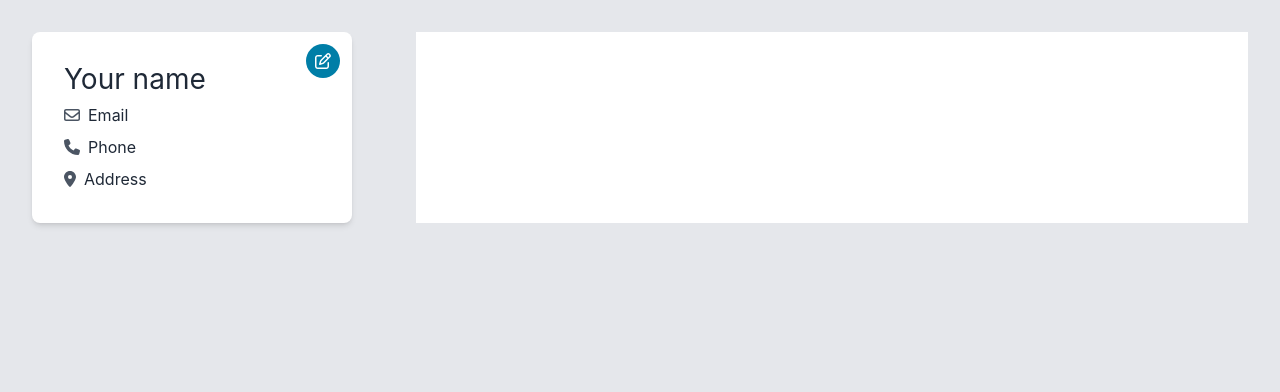
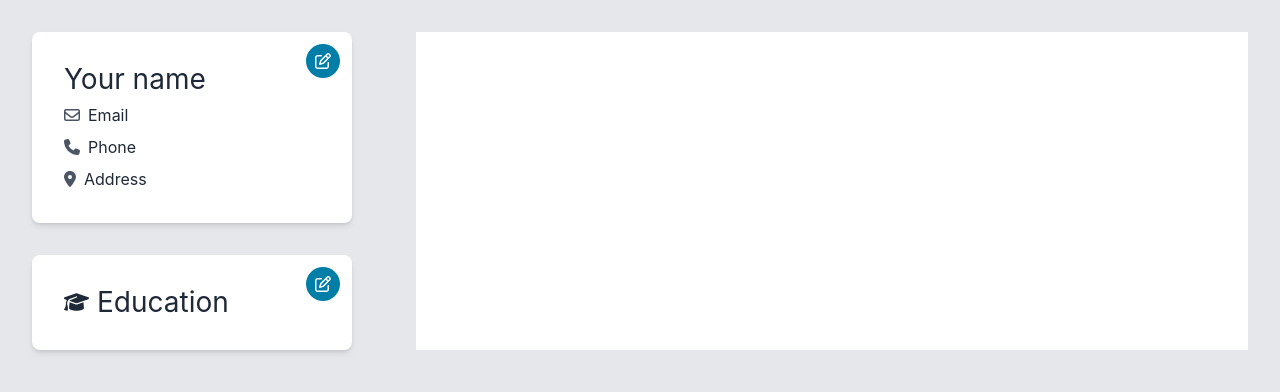
Before and after one commit to Gulcan00/cv-application, a React (Vite) app: page / in a window 1280 px wide. Shown: the top 392 px of the page. Built offline with nearby package versions, Linux system fonts and the light colour scheme.

Commit message:
Add EditButton and Education components

```diff
--- a/src/App.jsx
+++ b/src/App.jsx
@@ -1,6 +1,7 @@
 import { useState } from 'react';
 import PersonalInfo from './components/PersonalInfo';
 import CV from './components/CV';
+import Education from './components/Education';
 
 function App() {
   const [isEditing, setIsEditing] = useState(null);
@@ -10,6 +11,7 @@ function App() {
     phone: '',
     location: '',
   });
+  const [education, setEducation] = useState([]);
 
   const handleSubmitPersonalInfo = (data) => {
     setPersonalInfo({
@@ -28,12 +30,16 @@ function App() {
 
   return (
     <div className="flex flex-wrap gap-16 p-8">
-      <div className="grid grid-cols-1">
+      <div className="grid grid-cols-1 gap-y-8">
         <PersonalInfo
           personalInfo={personalInfo}
           handleSubmit={handleSubmitPersonalInfo}
           isEditing={isEditing === 0}
           toggleIsEditing={() => toggleIsEditing(0)}
+        />
+        <Education
+          isEditing={isEditing === 1}
+          toggleIsEditing={() => toggleIsEditing(1)}
         />
       </div>
       <CV personalInfo={personalInfo} />
--- /dev/null
+++ b/src/components/EditButton.jsx
@@ -0,0 +1,10 @@
+import { faPenToSquare } from '@fortawesome/free-regular-svg-icons';
+import { FontAwesomeIcon } from '@fortawesome/react-fontawesome';
+
+export default function EditButton({ onClick }) {
+  return (
+    <button onClick={onClick} className="edit self-end">
+      <FontAwesomeIcon icon={faPenToSquare} />
+    </button>
+  );
+}
--- /dev/null
+++ b/src/components/Education.jsx
@@ -0,0 +1,23 @@
+import { FontAwesomeIcon } from '@fortawesome/react-fontawesome';
+import { faGraduationCap } from '@fortawesome/free-solid-svg-icons';
+import EditButton from './EditButton';
+
+export default function Education({ isEditing, toggleIsEditing }) {
+  return (
+    <div className="card">
+      {isEditing ? (
+        <>
+          <form action="#">todo</form>
+        </>
+      ) : (
+        <div>
+          <EditButton onClick={toggleIsEditing} />
+          <div className="flex items-center gap-2">
+            <FontAwesomeIcon icon={faGraduationCap} fontSize={'1.25rem'} />{' '}
+            <h1>Education</h1>
+          </div>
+        </div>
+      )}
+    </div>
+  );
+}
--- a/src/components/PersonalInfo.jsx
+++ b/src/components/PersonalInfo.jsx
@@ -1,6 +1,7 @@
 import { FontAwesomeIcon } from '@fortawesome/react-fontawesome';
 import { faEnvelope, faPenToSquare } from '@fortawesome/free-regular-svg-icons';
 import { faPhone, faLocationDot } from '@fortawesome/free-solid-svg-icons';
+import EditButton from './EditButton';
 
 export default function PersonalInfo({
   personalInfo,
@@ -9,7 +10,6 @@ export default function PersonalInfo({
   toggleIsEditing,
 }) {
   return (
-    <>
     <div className="card">
       {isEditing ? (
         <>
@@ -75,9 +75,7 @@ export default function PersonalInfo({
       ) : (
         <>
           <div className="flex flex-col gap-2">
-              <button onClick={toggleIsEditing} className="edit self-end">
-                <FontAwesomeIcon icon={faPenToSquare} />
-              </button>
+            <EditButton onClick={toggleIsEditing} />
             <h1>{personalInfo.fullName || 'Your name'}</h1>
             <div className="grid grid-cols-1 gap-y-2">
               <span className="flex gap-2 items-center">
@@ -97,6 +95,5 @@ export default function PersonalInfo({
         </>
       )}
     </div>
-    </>
   );
 }
```
Lines whose indentation alone changed are shown as unchanged.
